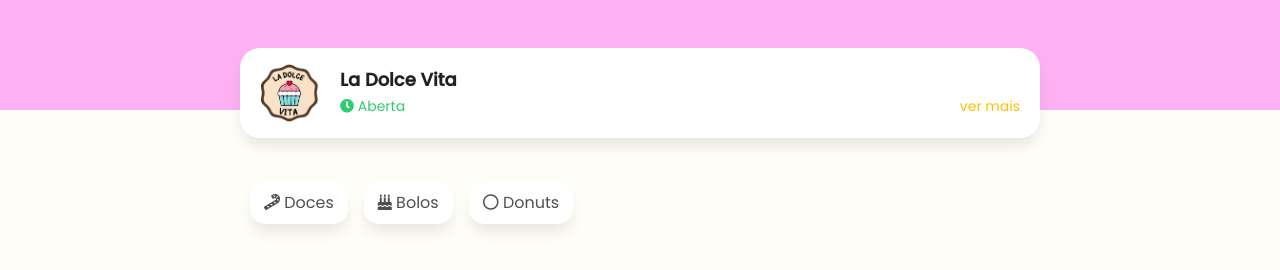
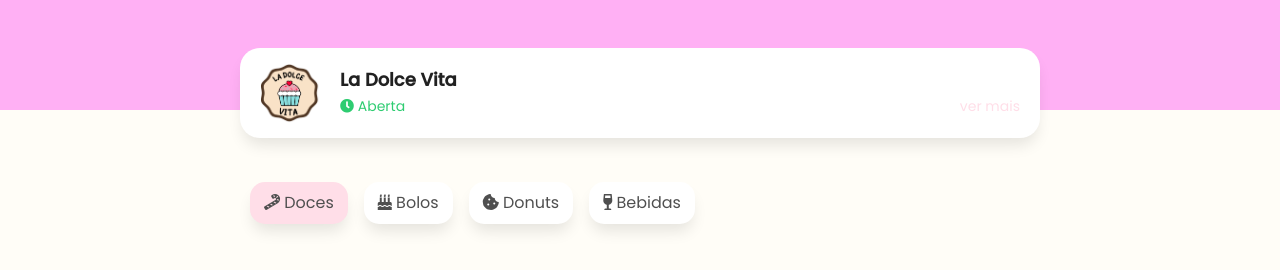
Before and after one commit to pocaya30/delivery-project, a plain HTML site: page index.html in a window 1280 px wide. Drawn offline with Linux system fonts and the light colour scheme.

Commit message:
alteração-sessão-produtos

```diff
--- a/css/main.css
+++ b/css/main.css
@@ -16,7 +16,7 @@
     --color-back: #212121;
     --color-text: #4f4f4f;
     --color-text-out: #90908e;
-    --color-primary: #ffbf00;
+    --color-primary: #ffdee8;
     --color-primary-out: #ffda6f;
     --color-secondary: #ffb0f4;
     --color-white: #ffffff;
@@ -145,3 +145,7 @@ section.categoria {
     border-radius: 15px;
     font-size: 16px;
 }
+
+.btn-white:hover, .btn-white.active {
+    background-color:var(--color-primary);
+}
--- a/index.html
+++ b/index.html
@@ -40,7 +40,7 @@
     <section class="categoria width-fix mt-4">
         <div class="container-menu" id="listaCategorias">
 
-            <a href="#" class="item-categoria btn btn-white btn-sm mb-3 me-3">
+            <a href="#" class="item-categoria btn btn-white btn-sm mb-3 me-3 active">
                 <i class="fas fa-candy-cane"></i></i>&nbsp;Doces
             </a>
 
@@ -49,7 +49,11 @@
             </a>
 
             <a href="#" class="item-categoria btn btn-white btn-sm mb-3 me-3">
-                <i class="far fa-circle"></i>&nbsp;Donuts
+                <i class="fas fa-cookie-bite"></i>&nbsp;Donuts
+            </a>
+
+            <a href="#" class="item-categoria btn btn-white btn-sm mb-3 me-3">
+                <i class="fas fa-wine-glass-alt"></i>&nbsp;Bebidas
             </a>
 
         </div>
```
